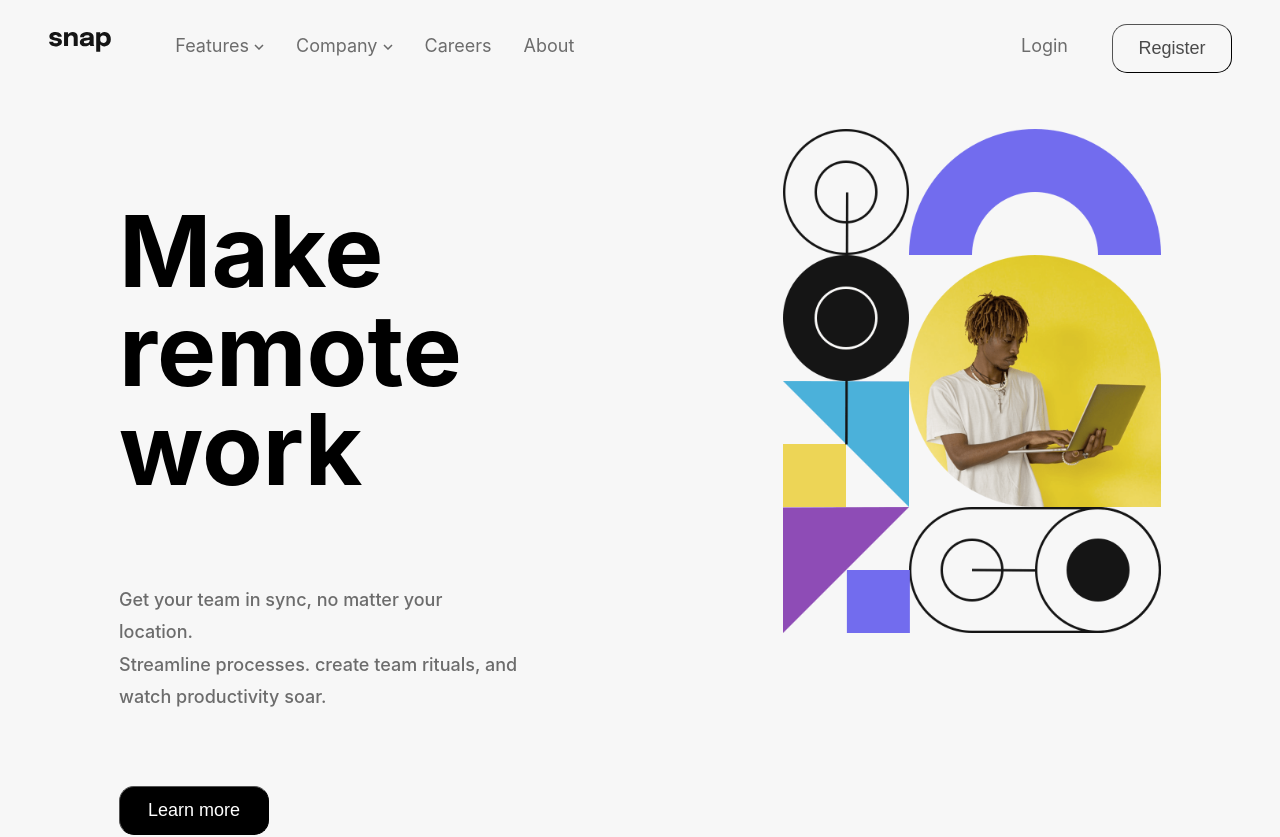
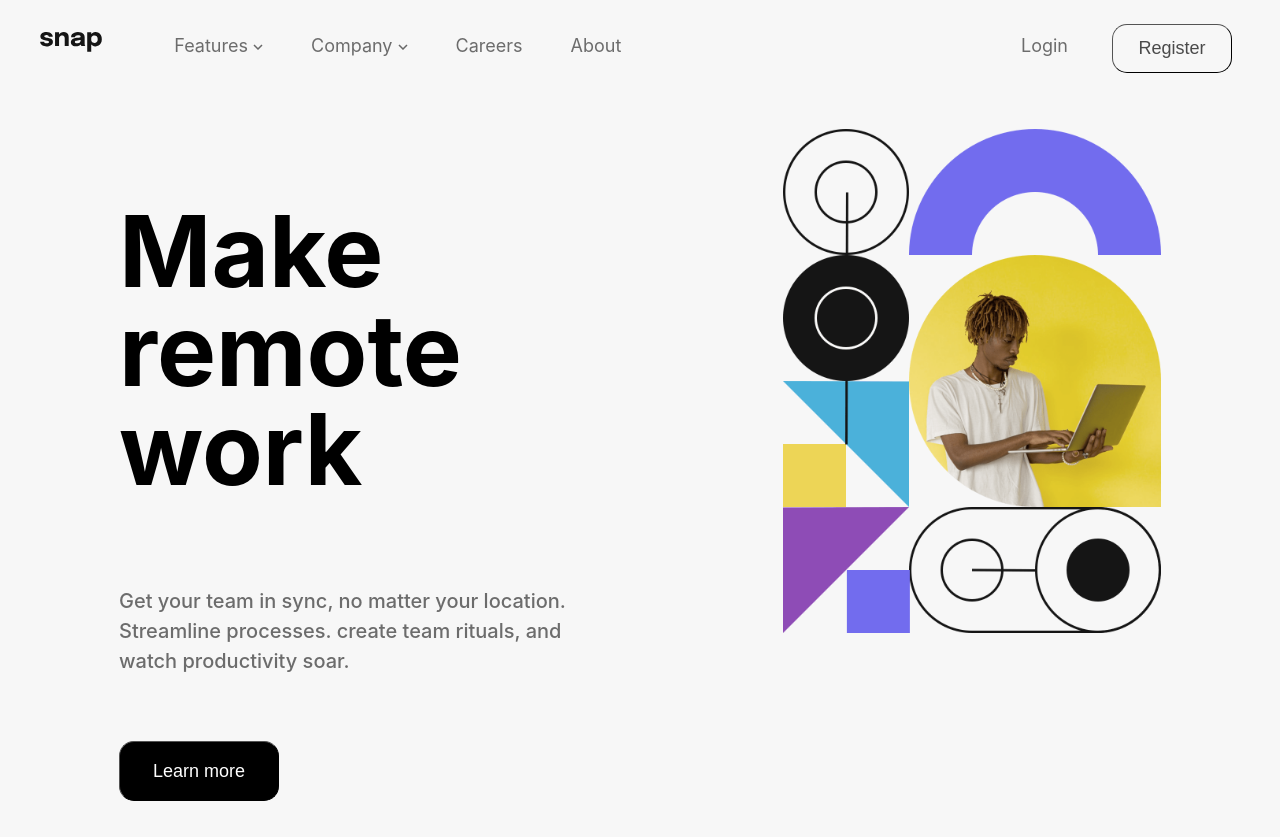
Before and after one commit to Nagema/Intro-section-with-dropdown-navigation, a React (Create React App) app: page / in a window 1280 px wide. Shown: the top 837 px of the page. Built offline with nearby package versions, Linux system fonts and the light colour scheme.

Commit message:
fix styles

```diff
--- a/src/components/NavBar/styles.css
+++ b/src/components/NavBar/styles.css
@@ -1,5 +1,5 @@
 .App-logo {
-    margin-left: 25px;
+    margin-left: 0;
     height: 2.5vh;
   }
 
@@ -39,7 +39,7 @@
     display: block;
     padding: 0.5rem 1rem;
     padding-right: 0.5rem;
-    padding-left: 1.5rem;
+    padding-left: 2.5rem;
 }
 .links:hover{
     color: rgba(0,0,0,.7);
@@ -50,13 +50,13 @@
 }
 
 .main-links {
-    padding-left: 2em;
+    padding-left: 1.5em;
 }
 
 .feature-options {
     position: absolute;
     color: #ADADAD;
-    left: -70%;
+    left: -45%;
     top: 4vh;
     width: 14vh;
     border-radius: 12px;
@@ -82,7 +82,7 @@
 .company-options {
     position: absolute;
     color: #ADADAD;
-    left: 20%;
+    left: 25%;
     top: 4vh;
     width: 10vh;
     height: 12vh;
--- a/src/containers/styles.css
+++ b/src/containers/styles.css
@@ -25,12 +25,12 @@
 }
 
 .main-page-text p {
-    max-width: 400px;
-    line-height: 1.8;
+    max-width: 450px;
+    line-height: 1.5;
     margin-top: 1em;
     font-weight: 500;
     color: #6C6C6C;
-    font-size: 18px;
+    font-size: 20px;
 }
 
 .main-page-image {
@@ -50,11 +50,11 @@
 
 .learn-more-button {
     color: #ffff;
-    margin-top: 3em;
-    margin-bottom: 2em;
+    margin-top: 2.5em;
+    margin-bottom: 1.5em;
     border-radius: 15px;
-    width: 150px;
-    height: 49px;
+    width: 160px;
+    height: 60px;
     background-color: rgb(0, 0, 0);
     border-width: 1.5px;
     font-size: 18px;
```
